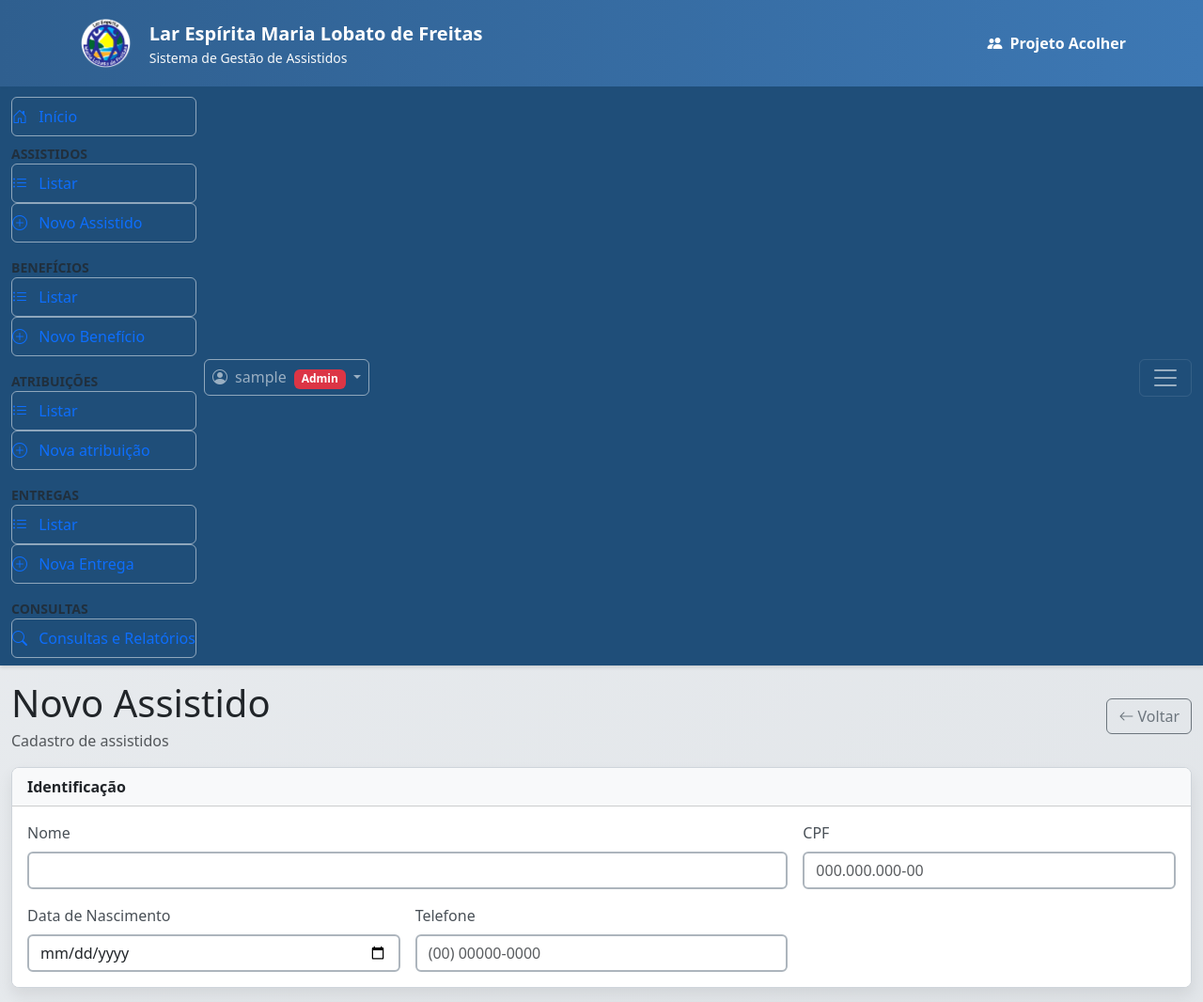
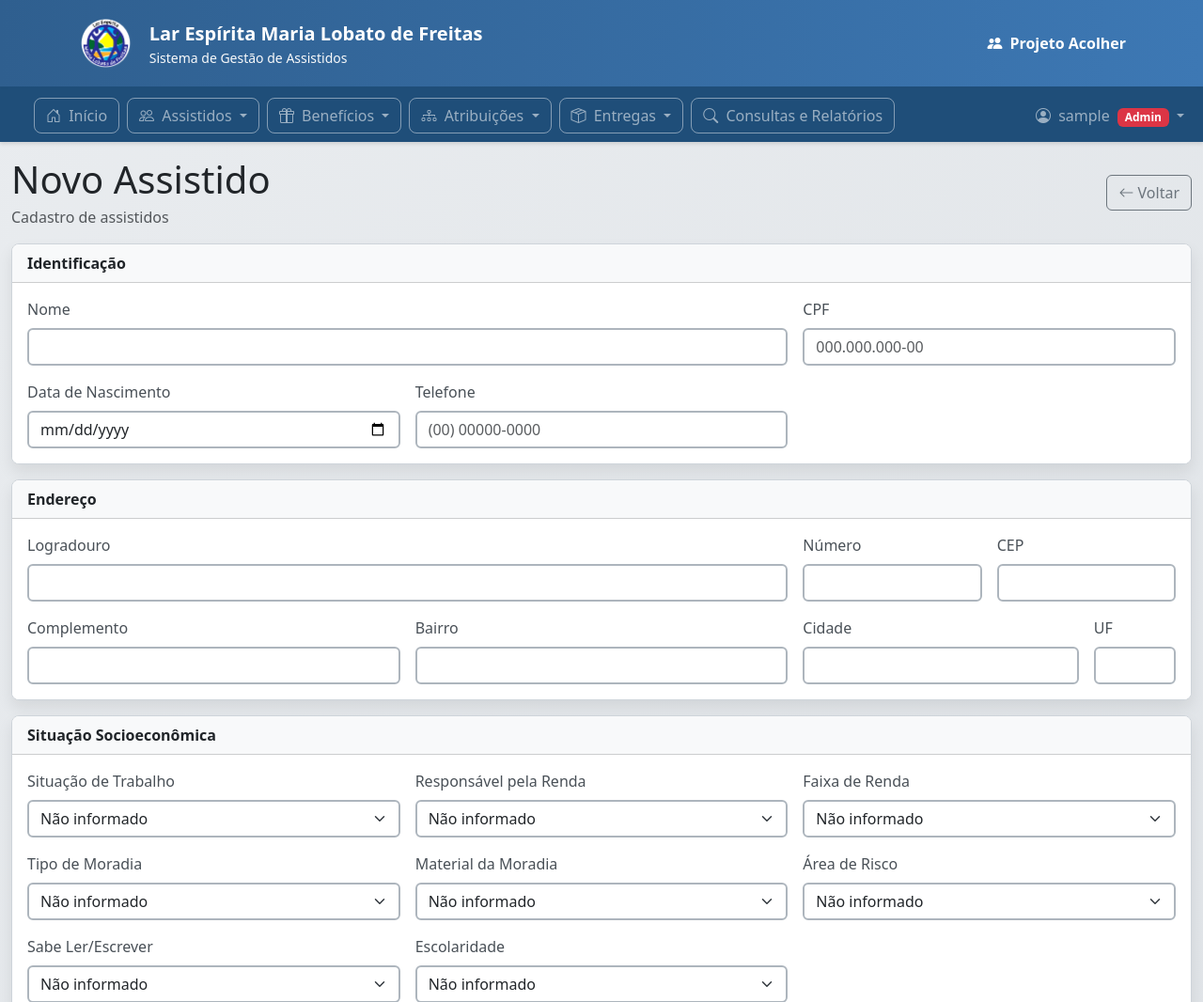
Before and after one commit to titoufu/ProjetoAcolher, a Django app: page /operacoes/assistidos/novo/ in a window 1280 px wide. Shown: the top 1066 px of the page at 94% size. Run offline with Django 5.2, Linux system fonts and the light colour scheme; the visitor is signed in with stand-in values (Sample User, id 1).

Commit message:
pagina Home no  mobile_correçao de rota

```diff
--- a/apps/operacoes/templates/operacoes/_nav_items.html
+++ b/apps/operacoes/templates/operacoes/_nav_items.html
@@ -1,55 +1,106 @@
-<nav class="nav flex-column">
+{# templates/operacoes/_nav_items.html (DESKTOP) #}
 
-  <a class="nav-link px-0 py-2" href="{% url 'operacoes_home' %}">
-    <i class="bi bi-house-door me-2"></i> Início
+<ul class="navbar-nav me-auto ms-4">
+
+  <!-- Início -->
+  <li class="nav-item">
+    <a class="nav-link" href="{% url 'operacoes_home' %}">
+      <i class="bi bi-house-door me-1"></i> Início
     </a>
+  </li>
 
   {% if user.is_authenticated and pode_ver %}
 
-    <div class="mt-2 small text-muted text-uppercase fw-semibold">Assistidos</div>
-    <a class="nav-link px-0 py-2" href="{% url 'assistidos:assistidos_lista' %}">
+  <!-- Assistidos -->
+  <li class="nav-item dropdown">
+    <a class="nav-link dropdown-toggle" href="#" role="button" data-bs-toggle="dropdown" aria-expanded="false">
+      <i class="bi bi-people me-1"></i> Assistidos
+    </a>
+    <ul class="dropdown-menu">
+      <li>
+        <a class="dropdown-item" href="{% url 'assistidos:assistidos_lista' %}">
           <i class="bi bi-list-ul me-2"></i> Listar
         </a>
+      </li>
       {% if pode_editar %}
-    <a class="nav-link px-0 py-2" href="{% url 'assistidos:assistido_create' %}">
+      <li>
+        <a class="dropdown-item" href="{% url 'assistidos:assistido_create' %}">
           <i class="bi bi-plus-circle me-2"></i> Novo Assistido
         </a>
+      </li>
       {% endif %}
+    </ul>
+  </li>
 
-    <div class="mt-3 small text-muted text-uppercase fw-semibold">Benefícios</div>
-    <a class="nav-link px-0 py-2" href="{% url 'beneficios:beneficio_lista' %}">
+  <!-- Benefícios -->
+  <li class="nav-item dropdown">
+    <a class="nav-link dropdown-toggle" href="#" role="button" data-bs-toggle="dropdown" aria-expanded="false">
+      <i class="bi bi-gift me-1"></i> Benefícios
+    </a>
+    <ul class="dropdown-menu">
+      <li>
+        <a class="dropdown-item" href="{% url 'beneficios:beneficio_lista' %}">
           <i class="bi bi-list-ul me-2"></i> Listar
         </a>
+      </li>
       {% if pode_editar %}
-    <a class="nav-link px-0 py-2" href="{% url 'beneficios:beneficio_create' %}">
+      <li>
+        <a class="dropdown-item" href="{% url 'beneficios:beneficio_create' %}">
           <i class="bi bi-plus-circle me-2"></i> Novo Benefício
         </a>
+      </li>
       {% endif %}
+    </ul>
+  </li>
 
-    <div class="mt-3 small text-muted text-uppercase fw-semibold">Atribuições</div>
-    <a class="nav-link px-0 py-2" href="{% url 'atribuicoes:atribuicoes_lista' %}">
+  <!-- Atribuições -->
+  <li class="nav-item dropdown">
+    <a class="nav-link dropdown-toggle" href="#" role="button" data-bs-toggle="dropdown" aria-expanded="false">
+      <i class="bi bi-diagram-3 me-1"></i> Atribuições
+    </a>
+    <ul class="dropdown-menu">
+      <li>
+        <a class="dropdown-item" href="{% url 'atribuicoes:atribuicoes_lista' %}">
           <i class="bi bi-list-ul me-2"></i> Listar
         </a>
+      </li>
       {% if pode_editar %}
-    <a class="nav-link px-0 py-2" href="{% url 'atribuicoes:atribuicao_nova' %}">
+      <li>
+        <a class="dropdown-item" href="{% url 'atribuicoes:atribuicao_nova' %}">
           <i class="bi bi-plus-circle me-2"></i> Nova atribuição
         </a>
+      </li>
       {% endif %}
+    </ul>
+  </li>
 
-    <div class="mt-3 small text-muted text-uppercase fw-semibold">Entregas</div>
-    <a class="nav-link px-0 py-2" href="{% url 'entregas:lote_lista' %}">
+  <!-- Entregas -->
+  <li class="nav-item dropdown">
+    <a class="nav-link dropdown-toggle" href="#" role="button" data-bs-toggle="dropdown" aria-expanded="false">
+      <i class="bi bi-box-seam me-1"></i> Entregas
+    </a>
+    <ul class="dropdown-menu">
+      <li>
+        <a class="dropdown-item" href="{% url 'entregas:lote_lista' %}">
           <i class="bi bi-list-ul me-2"></i> Listar
         </a>
+      </li>
       {% if pode_editar %}
-    <a class="nav-link px-0 py-2" href="{% url 'entregas:lote_create' %}">
-      <i class="bi bi-plus-circle me-2"></i> Nova Entrega
+      <li>
+        <a class="dropdown-item" href="{% url 'entregas:lote_create' %}">
+          <i class="bi bi-plus-circle me-2"></i> Nova entrega
         </a>
+      </li>
       {% endif %}
+    </ul>
+  </li>
 
-    <div class="mt-3 small text-muted text-uppercase fw-semibold">Consultas</div>
-    <a class="nav-link px-0 py-2" href="{% url 'operacoes_consultas_home' %}">
-      <i class="bi bi-search me-2"></i> Consultas e Relatórios
+  <!-- Consultas -->
+  <li class="nav-item">
+    <a class="nav-link" href="{% url 'operacoes_consultas_home' %}">
+      <i class="bi bi-search me-1"></i> Consultas e Relatórios
     </a>
+  </li>
 
   {% endif %}
-</nav>
+</ul>
--- a/apps/operacoes/templates/operacoes/base.html
+++ b/apps/operacoes/templates/operacoes/base.html
@@ -125,18 +125,23 @@
             box-shadow: 0 2px 4px rgba(0, 0, 0, .12);
         }
 
-        /* ===== Visual "caixinhas" (ótimo no PC) ===== */
-        .navbar .nav-link {
-            border: 1px solid rgba(255, 255, 255, 0.5);
-            border-radius: 6px;
-            margin-right: 8px;
-            padding: 6px 14px;
-            transition: all 0.2s ease;
+        /* ===== Visual "caixinhas" (somente no DESKTOP e somente no menu principal) ===== */
+        @media (min-width: 992px) {
+
+            /* Apenas o menu "principal" (me-auto), não afeta o dropdown do usuário */
+            .navbar .navbar-nav.me-auto .nav-link {
+                border: 1px solid rgba(255, 255, 255, 0.45);
+                border-radius: 8px;
+                margin-right: 8px;
+                padding: 6px 12px;
+                transition: all 0.2s ease;
+            }
+
+            .navbar .navbar-nav.me-auto .nav-link:hover {
+                background-color: rgba(255, 255, 255, 0.15);
+            }
         }
 
-        .navbar .nav-link:hover {
-            background-color: rgba(255, 255, 255, 0.15);
-        }
 
         /* ===== Ajustes Mobile (reduzir “altura gasta”) ===== */
         @media (max-width: 576px) {
@@ -263,21 +268,24 @@
         </div>
     </div>
 
-    <!-- NAVBAR SUPERIOR (somente menus) -->
+    <!-- NAVBAR SUPERIOR -->
     <nav class="navbar navbar-expand-lg navbar-dark navbar-institucional">
         <div class="container-fluid">
 
-            <!-- Botão OFFCANVAS no mobile -->
+            <!-- Botão hambúrguer: SOMENTE no mobile -->
             <button class="navbar-toggler d-lg-none" type="button" data-bs-toggle="offcanvas"
                 data-bs-target="#offcanvasMain" aria-controls="offcanvasMain" aria-label="Abrir menu">
                 <span class="navbar-toggler-icon"></span>
             </button>
 
-            <!-- Desktop (lg+) mantém o seu menu tradicional -->
+            <!-- DESKTOP: menu normal (horizontal), só aparece em lg+ -->
             <div class="collapse navbar-collapse d-none d-lg-flex" id="navbarMain">
-                {% include "operacoes/_nav_items.html" with align_left=True %}
-                <!-- Menu do Usuário (direita) -->
-                <ul class="navbar-nav">
+
+                <!-- Menus principais (desktop) -->
+              {% include "operacoes/_nav_items.html" %}
+
+                <!-- Usuário (desktop) -->
+                <ul class="navbar-nav ms-auto">
                     {% if user.is_authenticated %}
                     <li class="nav-item dropdown">
                         <a class="nav-link dropdown-toggle" href="#" role="button" data-bs-toggle="dropdown"
@@ -296,16 +304,20 @@
 
                         <ul class="dropdown-menu dropdown-menu-end">
                             {% if user.is_superuser %}
-                            <li><a class="dropdown-item" href="/admin/"><i class="bi bi-gear me-2"></i> Admin Django</a>
+                            <li>
+                                <a class="dropdown-item" href="/admin/">
+                                    <i class="bi bi-gear me-2"></i> Admin Django
+                                </a>
                             </li>
                             <li>
                                 <hr class="dropdown-divider">
                             </li>
                             {% endif %}
+
                             <li>
-                                <form method="post" action="/accounts/logout/" style="margin:0; padding: 0 12px;">
+                                <form method="post" action="/accounts/logout/" style="margin:0;">
                                     {% csrf_token %}
-                                    <button type="submit" class="btn btn-link dropdown-item">
+                                    <button type="submit" class="dropdown-item">
                                         <i class="bi bi-box-arrow-right me-2"></i> Sair
                                     </button>
                                 </form>
@@ -314,14 +326,16 @@
                     </li>
                     {% else %}
                     <li class="nav-item">
-                        <a class="nav-link" href="/accounts/login/"><i class="bi bi-box-arrow-in-right me-1"></i>
-                            Entrar</a>
+                        <a class="nav-link" href="/accounts/login/">
+                            <i class="bi bi-box-arrow-in-right me-1"></i> Entrar
+                        </a>
                     </li>
                     {% endif %}
                 </ul>
+
             </div>
 
-            <!-- Offcanvas (mobile) -->
+            <!-- OFFCANVAS MOBILE: só aparece abaixo de lg -->
             <div class="offcanvas offcanvas-start d-lg-none" tabindex="-1" id="offcanvasMain"
                 aria-labelledby="offcanvasMainLabel">
                 <div class="offcanvas-header">
@@ -333,14 +347,11 @@
                 </div>
 
                 <div class="offcanvas-body">
-                    <!-- Menus -->
-                    <div class="mb-3">
-                        {% include "operacoes/_nav_items_mobile.html" %}
-                    </div>
+                    {% include "operacoes/_nav_items_mobile.html" %}
 
                     <hr>
 
-                    <!-- Área do usuário no mobile -->
+                    <!-- Usuário + Sair (mobile) -->
                     {% if user.is_authenticated %}
                     <div class="small text-muted mb-2">Usuário</div>
                     <div class="d-flex align-items-center justify-content-between">
@@ -370,22 +381,9 @@
                             </button>
                         </form>
                     </div>
-                    {% else %}
-                    <div class="d-grid">
-                        <a class="btn btn-primary" href="/accounts/login/">
-                            <i class="bi bi-box-arrow-in-right me-2"></i> Entrar
-                        </a>
-                    </div>
                     {% endif %}
                 </div>
             </div>
-
-            <!-- “hack” para o Bootstrap não reclamar do collapse id (desktop só) -->
-            <button class="d-none d-lg-inline navbar-toggler" type="button" data-bs-toggle="collapse"
-                data-bs-target="#navbarMain" aria-controls="navbarMain" aria-expanded="false"
-                aria-label="Alternar navegação">
-                <span class="navbar-toggler-icon"></span>
-            </button>
 
         </div>
     </nav>
--- a/config/settings.py
+++ b/config/settings.py
@@ -43,8 +43,6 @@ INSTALLED_APPS = [
     'apps.beneficios',
     'apps.operacoes',
     'apps.impressos',
-        # ferramentas
-    "django_extensions",
 ]
 
 MIDDLEWARE = [
```
Lines whose indentation alone changed are shown as unchanged.
